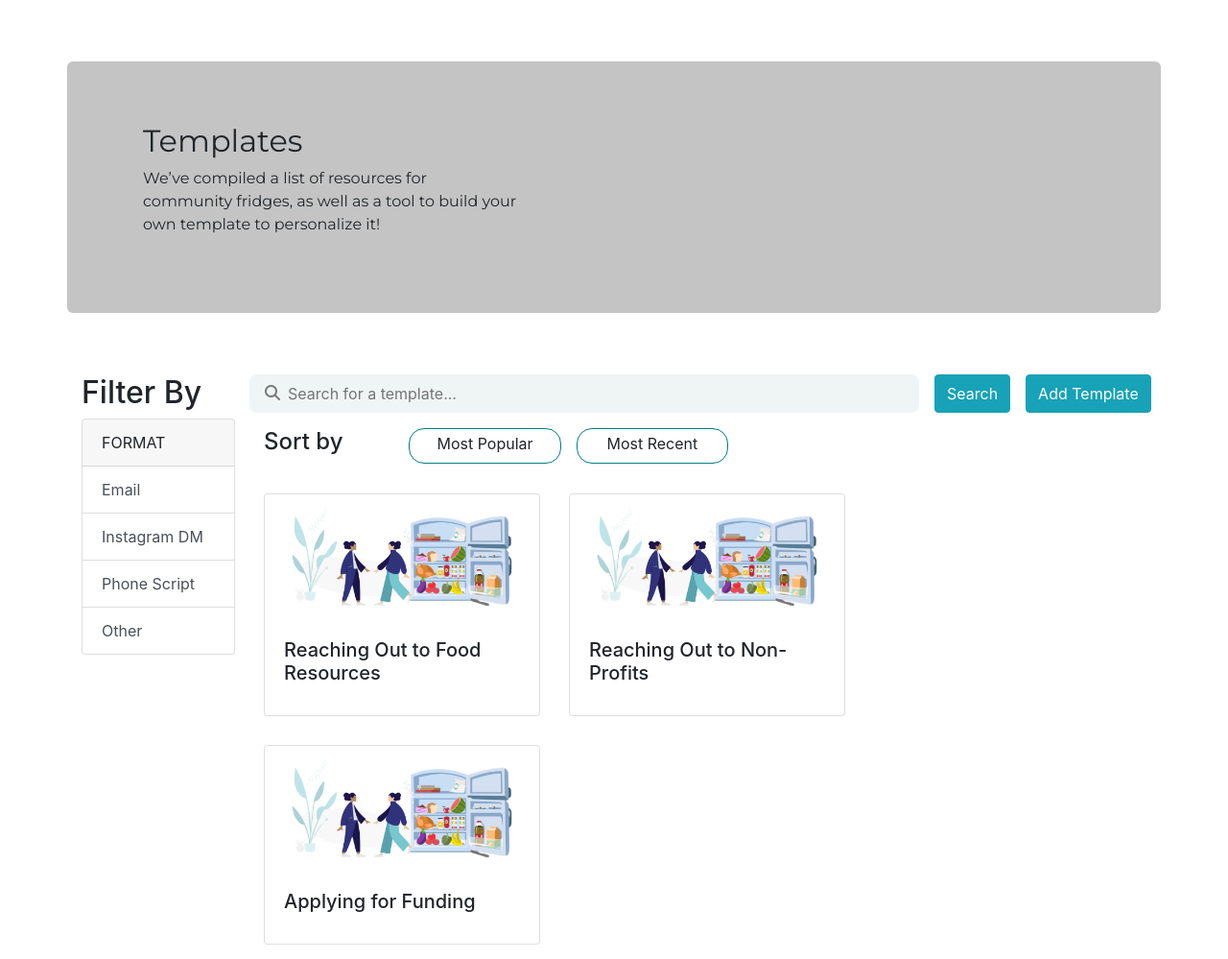
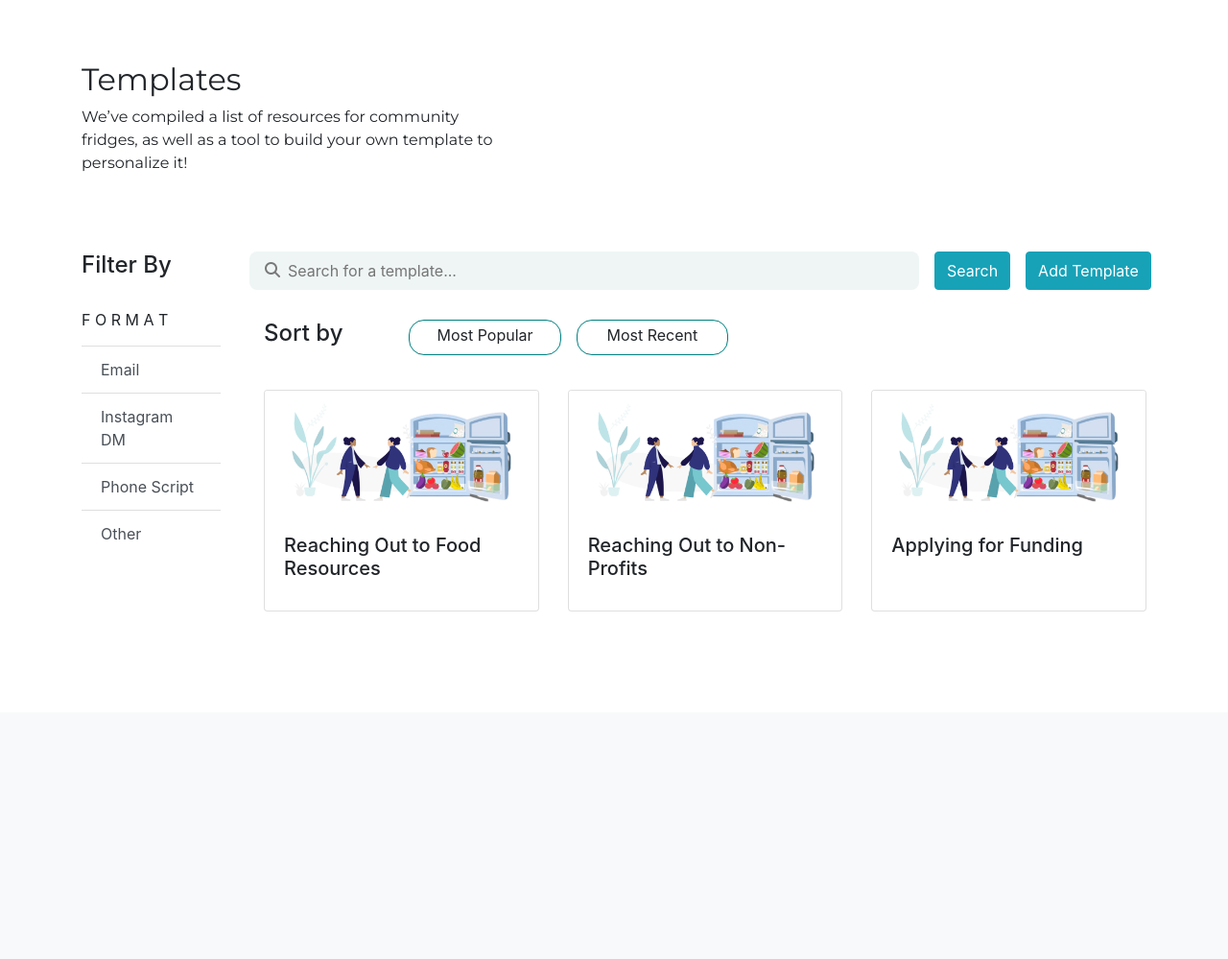
Before and after one commit to zoepanas/cf-resources, a Flask app: page /templates in a window 1280 px wide. Shown: the part 58-1057 px from the top of the page at 96% size. After the commit the page ends 695 px from the top, so only its background shows below. Run offline with Flask 2, Linux system fonts and the light colour scheme; some libraries are stand-ins or nearby versions.

Commit message:
updated styling for templates

```diff
--- a/static/css/index.css
+++ b/static/css/index.css
@@ -38,10 +38,16 @@ p.in-header-block {
   height: 200px;
 }
 
-.gs-section {
-  padding-bottom: 20px;
+.objects-row {
+  padding-bottom: 50px;
 }
 
-.gs-subgroup {
-  font-weight: bold;
+.filter-object {
+  margin-right: 15px;
+  margin-top: 30px;
 }
+
+.sort-row {
+  padding-bottom: 20px;
+  padding-top: 15px;
+}
--- a/static/css/templates.css
+++ b/static/css/templates.css
@@ -1,5 +1,32 @@
+.header-section {
+    font-family: "Montserrat";
+    border-radius: 6px;
+    margin-top: 4rem;
+    margin-bottom: 4rem;
+}
+
+h2.in-header-section {
+    font-family: "Montserrat";
+    font-size: 50px;
+    font-weight: 800;
+    align-items: center;
+}
+
+p.in-header-section {
+    font-family: "Montserrat";
+    font-size: 20px;
+    align-items: center;
+}
+
+.sort-header {
+    font-size: 24px;
+}
+
+.filter-section-header {
+    padding-bottom: 15px;
+}
+
 .temp-card {
-    margin: 15px;
     width: 18rem;
     cursor: pointer;
 }
--- a/templates/layout.html
+++ b/templates/layout.html
@@ -8,7 +8,7 @@
     <script src="https://ajax.googleapis.com/ajax/libs/jquery/3.4.1/jquery.min.js"></script>
     <script src="https://maxcdn.bootstrapcdn.com/bootstrap/3.4.1/js/bootstrap.min.js"></script>
     <script src="../static/index.js"></script>
-    <link href='https://fonts.googleapis.com/css?family=Montserrat' rel='stylesheet'>
+    <link href='https://fonts.googleapis.com/css2?family=Montserrat&display=swap' rel='stylesheet'>
     <link rel="preconnect" href="https://fonts.gstatic.com">
     <link href="https://fonts.googleapis.com/css2?family=Open+Sans&display=swap" rel="stylesheet">
     <style>
--- a/templates/templates.html
+++ b/templates/templates.html
@@ -22,42 +22,41 @@
   <body>
     {% extends "layout.html" %} {% block content %}
 
-    <div class="header-block row">
+    <div class="header-section row">
       <div class="col-md-5">
-        <h2 class="in-h-block">Templates</h2>
-        <p class="in-h-block">
+        <h2 class="in-h-section">Templates</h2>
+        <p class="in-h-section">
           We’ve compiled a list of resources for community fridges, as well as a tool to build your own template to personalize it!
         </p>
       </div>
       <div class="col-md-5"></div>
     </div>
 
-    <div id="main-body" class="row">
-      <div id="filter-col" class="col-2">
-        <h2>Filter By</h2>
+    <div class="main-body row">
+      <div class="filter-col col-2">
+        <h2 class="sort-header filter-by">Filter By</h2>
 
-        <div class="card">
-          <div class="card-header">FORMAT</div>
+        <div class="filter-object">
+          <div class="filter-section-header">F O R M A T</div>
           <div class="list-group list-group-flush">
-            <a href="#" class="list-group-item list-group-item-action"
-              >Email</a
-            >
-            <a href="#" class="list-group-item list-group-item-action"
-              >Instagram DM</a
-            >
-            <a href="#" class="list-group-item list-group-item-action"
-              >Phone Script</a
-            >
-
-            <a href="#" class="list-group-item list-group-item-action"
-              >Other</a
-            >
+            <a href="#" class="list-group-item list-group-item-action">
+              Email
+            </a>
+            <a href="#" class="list-group-item list-group-item-action">
+              Instagram DM
+            </a>
+            <a href="#" class="list-group-item list-group-item-action">
+              Phone Script
+            </a>
+            <a href="#" class="list-group-item list-group-item-action">
+              Other
+            </a>
           </div>
         </div>
       </div>
 
-      <div id="content-col" class="col-10">
-        <div id="search-row" class="row">
+      <div class="content-col col-10">
+        <div class="search-row row">
           <div class="input-icons">
             <i class="fa fa-search icon"></i>
             <input
@@ -78,12 +77,12 @@
         </div>
 
         <div class="sort-row row">
-          <h4 class="col-md-2">Sort by</h4>
+          <h2 class="col-md-2 sort-header">Sort by</h2>
           <div class="col-md-2 guides-tag">Most Popular</div>
           <div class="col-md-2 guides-tag">Most Recent</div>
         </div>
 
-        <div id="templates" class="row">
+        <div id="templates" class="objects-row row card-deck">
           {% for t in templates %}
           <div class="card temp-card" value="/view-template/{{t['id']}}">
             <img src="{{t['template-photo']}}" class="card-img-top template-img" alt="{{t['alt']}}" />
```
